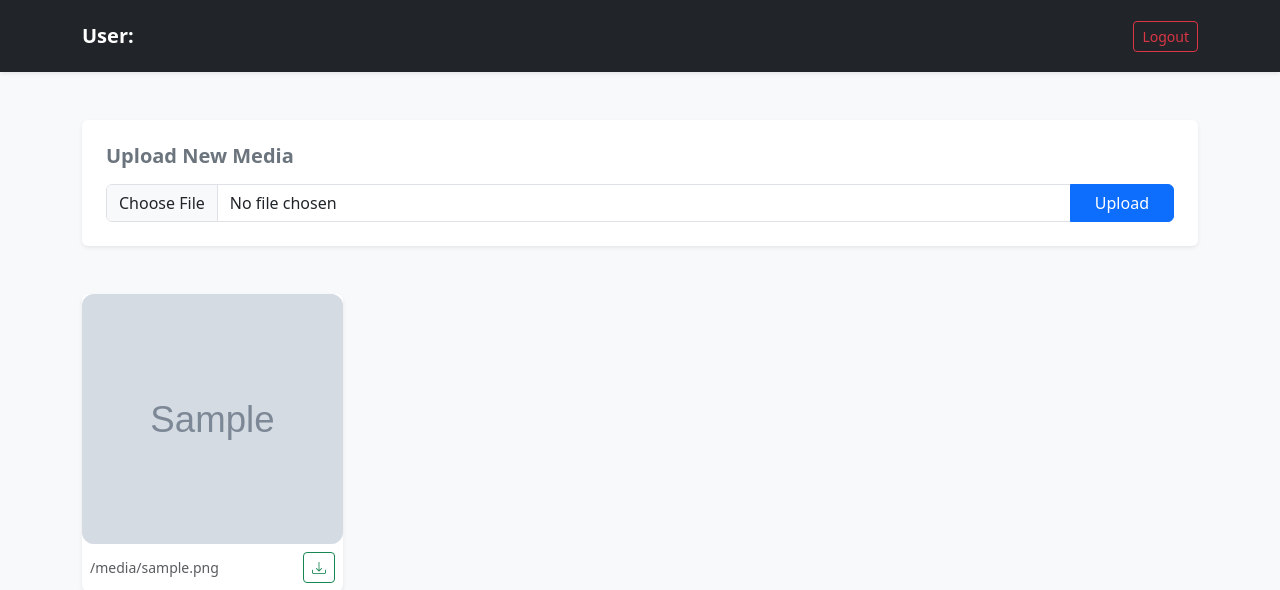
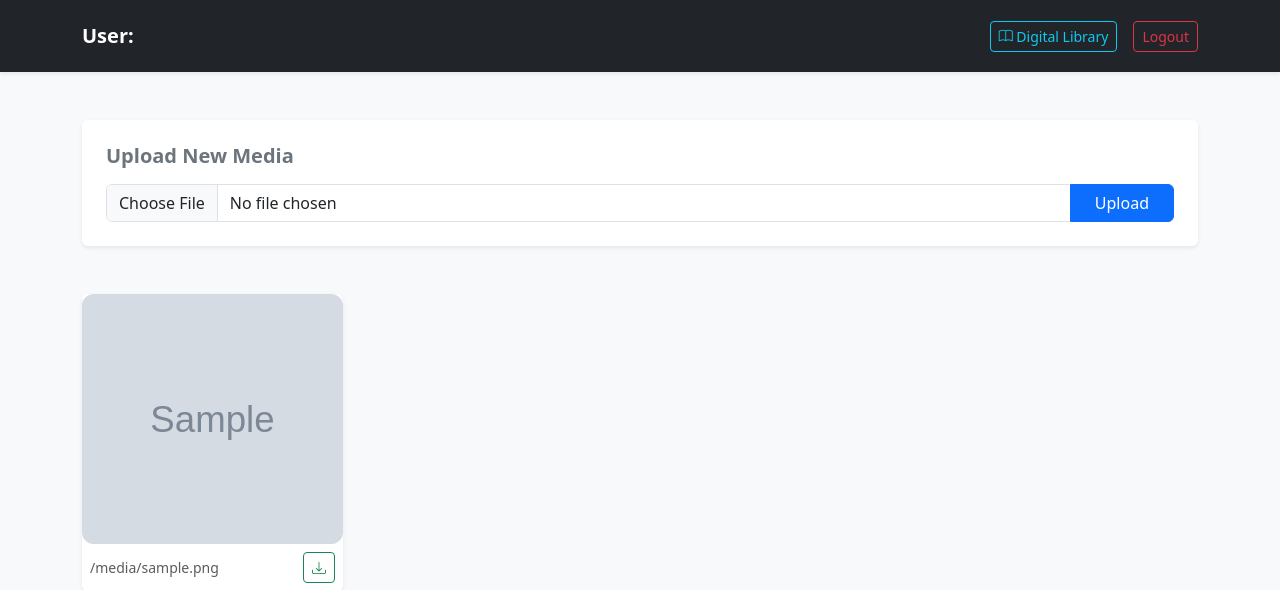
Before and after one commit to MADHU47/my-ai-site, a FastAPI app: template templates/gallery.html in a window 1280 px wide. Shown: the top 590 px of the page. Run offline with FastAPI, Linux system fonts and the light colour scheme; the template is opened without the code that fills it: most values are stand-ins (such as "Sample title", 1, 10 or a date in 2020); grey boxes marked "Sample" are stand-in pictures; some libraries are stand-ins or nearby versions.

Commit message:
eng books for all

```diff
--- a/templates/gallery.html
+++ b/templates/gallery.html
@@ -24,13 +24,14 @@
     <span id="weather-temp"></span>°C in <span id="weather-city"></span>
 </div>
         <div class="d-flex gap-2">
+             <a href="/library" class="btn btn-outline-info btn-sm me-2">
+    <i class="bi bi-book"></i> Digital Library
+</a>
             {% if current_user == "muddhu" %}
             <a href="/admin/dashboard" class="btn btn-warning btn-sm">
                 <i class="bi bi-speedometer2"></i> Admin Dashboard
             </a>
-            <a href="/library" class="btn btn-outline-info btn-sm me-2">
-    <i class="bi bi-book"></i> Digital Library
-</a>
+
             {% endif %}
             <a href="/logout" class="btn btn-outline-danger btn-sm">Logout</a>
         </div>
```
